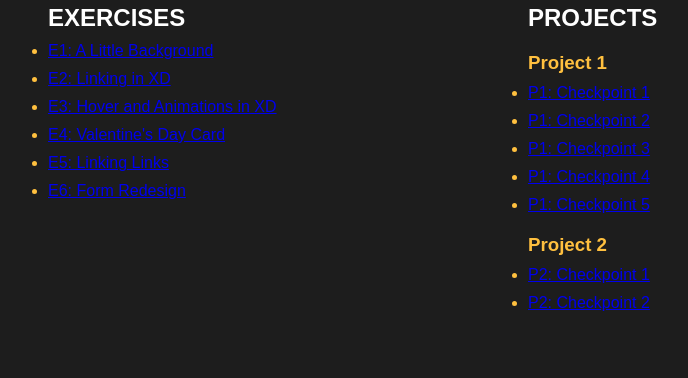
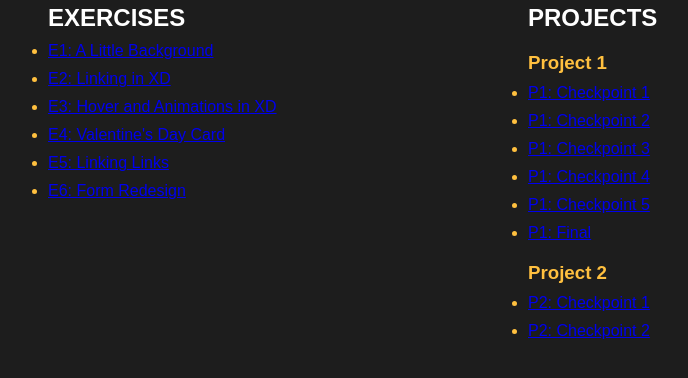
Before and after one commit to jlam20/web22, a plain HTML site: page index.html in a window 1280 px wide. Shown: the part 108-486 px from the top of the page, without its empty margins (112-800 px from the left). Drawn offline with Linux system fonts and the light colour scheme; a web font is replaced by a local one.

Commit message:
Update index.html

```diff
--- a/index.html
+++ b/index.html
@@ -31,6 +31,7 @@
             <li><a href="https://xd.adobe.com/view/7e057422-ffd6-4a5c-b368-6f151c2ceb7b-2b56/">P1: Checkpoint 3</a></li>
             <li><a href="https://xd.adobe.com/view/7e057422-ffd6-4a5c-b368-6f151c2ceb7b-2b56/">P1: Checkpoint 4</a></li>
             <li><a href="https://xd.adobe.com/view/7e057422-ffd6-4a5c-b368-6f151c2ceb7b-2b56/">P1: Checkpoint 5</a></li>
+            <li><a href="https://xd.adobe.com/view/7e057422-ffd6-4a5c-b368-6f151c2ceb7b-2b56/">P1: Final</a></li>
           </ul>
         <h3>Project 2</h3>
           <ul>
```
